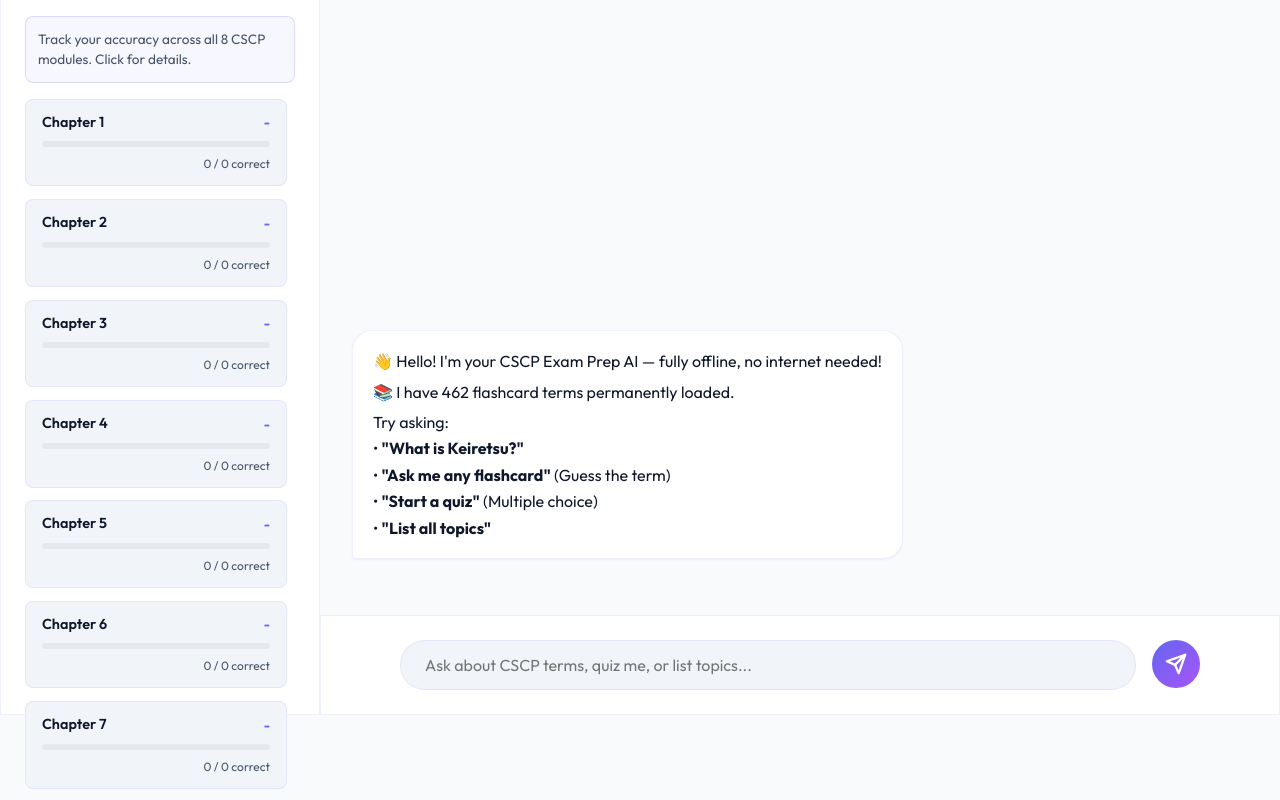
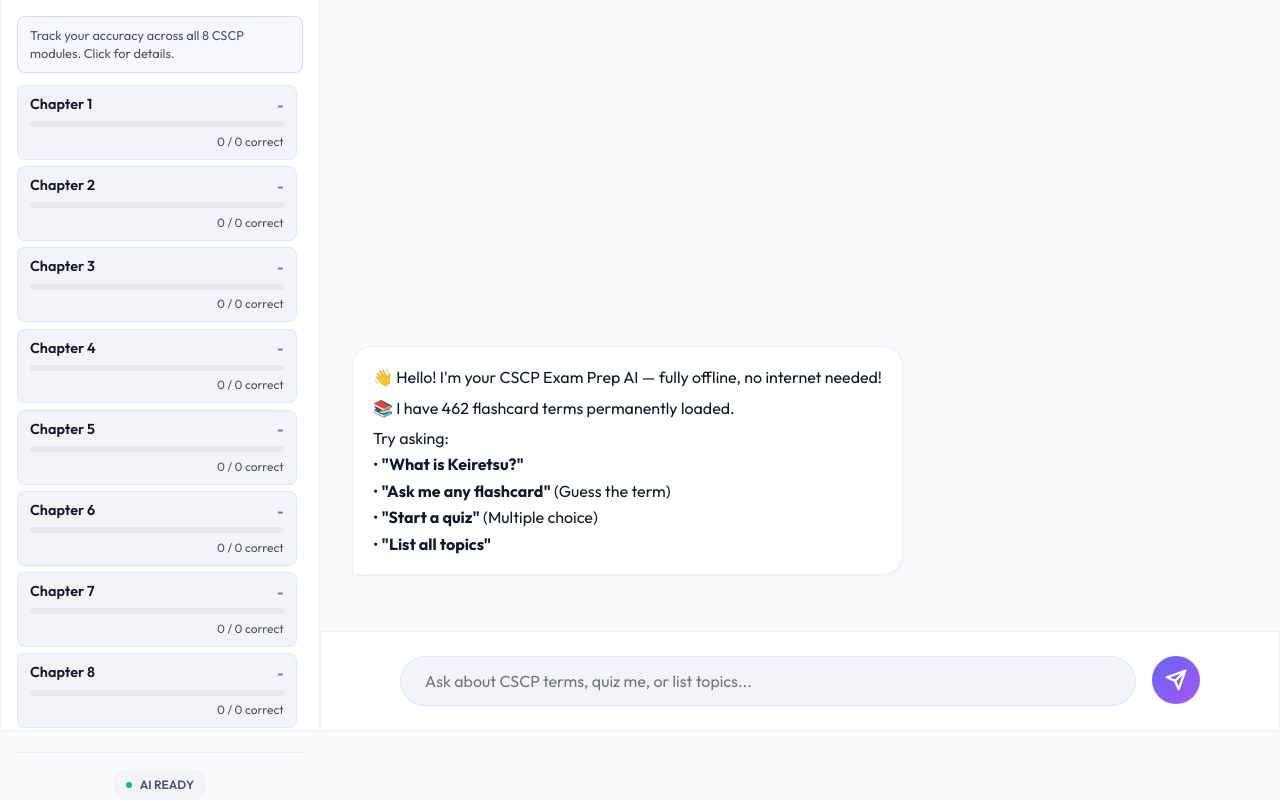
Before and after one commit to Kajalmotki/CSCP-, a React (Vite) app: page / in a window 1280 px wide. Built offline with nearby package versions, Linux system fonts and the light colour scheme.

Commit message:
style(ui): Reduce padding and margins to slim down Chapter Trackers for smaller screens

```diff
--- a/src/components/Sidebar.css
+++ b/src/components/Sidebar.css
@@ -3,7 +3,7 @@
     height: 100vh;
     display: flex;
     flex-direction: column;
-    padding: 1.5rem;
+    padding: 1.25rem 1rem;
     border-right: 1px solid var(--glass-border);
     background: var(--bg-secondary);
     z-index: 30;
@@ -14,8 +14,8 @@
 .sidebar-header {
     display: flex;
     align-items: center;
-    gap: 1rem;
-    margin-bottom: 2rem;
+    gap: 0.75rem;
+    margin-bottom: 1.25rem;
     position: relative;
 }
 
@@ -49,25 +49,25 @@
     flex: 1;
     display: flex;
     flex-direction: column;
-    gap: 1rem;
+    gap: 0.75rem;
 }
 
 .info-box {
     background: rgba(99, 102, 241, 0.05);
     border: 1px solid rgba(99, 102, 241, 0.2);
-    padding: 0.75rem;
+    padding: 0.6rem 0.75rem;
     border-radius: var(--radius-sm);
-    font-size: 0.85rem;
+    font-size: 0.8rem;
     color: var(--text-secondary);
-    line-height: 1.5;
+    line-height: 1.4;
 }
 
 .tracker-container {
     display: flex;
     flex-direction: column;
-    gap: 0.8rem;
+    gap: 0.4rem;
     overflow-y: auto;
-    padding-right: 0.5rem;
+    padding-right: 0.4rem;
 }
 
 /* Scrollbar styling for the tracker container */
@@ -88,10 +88,10 @@
     background: var(--bg-tertiary);
     border: 1px solid var(--glass-border);
     border-radius: var(--radius-sm);
-    padding: 0.75rem 1rem;
+    padding: 0.5rem 0.75rem;
     display: flex;
     flex-direction: column;
-    gap: 0.5rem;
+    gap: 0.35rem;
     transition: transform var(--transition-fast);
 }
 
```
